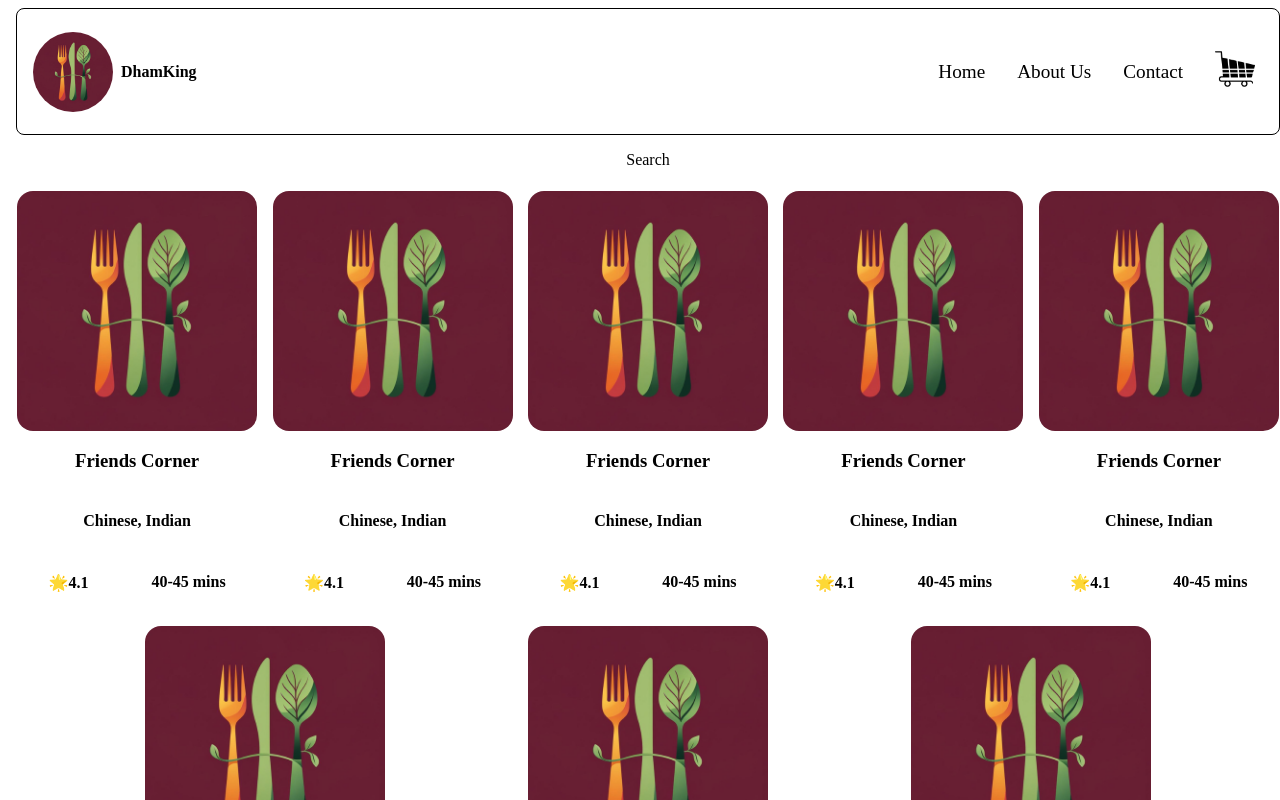
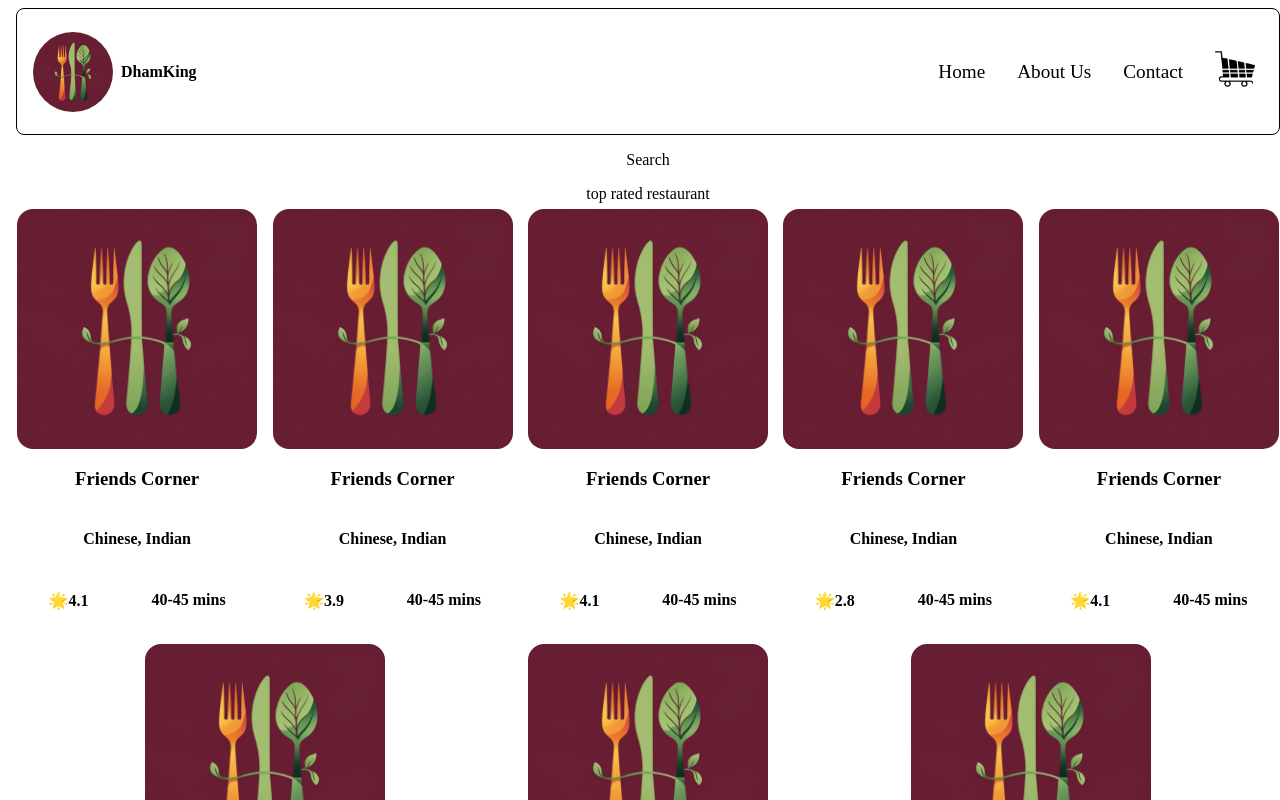
Before and after one commit to mohiit91/namaste-react, a React (Vite) app: page / in a window 1280 px wide. Shown: the top 800 px of the page. Built offline with nearby package versions, Linux system fonts and the light colour scheme; no server answers.

Commit message:
Live Api added

```diff
--- a/src/App.js
+++ b/src/App.js
@@ -4,11 +4,6 @@ import ReactDOM from "react-dom/client";
 import logo from "../images/logo.png";
 import Header from "./components/Header";
 import Body from "./components/Body";
-
-
-
-
-
 
 const App = () => {
   return (
--- a/src/components/Body.jsx
+++ b/src/components/Body.jsx
@@ -1,13 +1,42 @@
 import Restaurant from "./Restaurant";
 import resList from "../utils/mockData";
+import { useState, useEffect  } from "react";
 
 const Body = () => {
+
+  const [list, setList] = useState(resList);
+
+  useEffect(() => {
+    fetchData();
+  },[]);
+
+const fetchData = async () =>{
+  const data = await fetch("https://www.swiggy.com/dapi/restaurants/list/v5?lat=28.63270&lng=77.21980&is-seo-homepage-enabled=true&page_type=DESKTOP_WEB_LISTING");
+  const json = await data.json();
+  console.log(json);
+  console.log(json.data.cards[4].card.card.gridElements.infoWithStyle.restaurants);
+};
+
+
   return (
     <div className="body">
       <div className="search">Search</div>
+      <div
+        className="btn" onClick={()=>{
+          filteredList = list.filter( (restaurant) => restaurant.stars > 4 );
+          setList(filteredList);
+        }}>top rated restaurant</div>
       <div className="res-container">
-        {resList.map((restaurant) => {
-          return <Restaurant key={restaurant.key}  resName={restaurant.resName} cuisine={restaurant.cuisine} stars={restaurant.stars} eta={restaurant.eta} />
+        {list.map((restaurant) => {
+          return (
+            <Restaurant
+              key={restaurant.key}
+              resName={restaurant.resName}
+              cuisine={restaurant.cuisine}
+              stars={restaurant.stars}
+              eta={restaurant.eta}
+            />
+          );
         })}
         {/* <Restaurant resName="Friends Corner" cuisine="Chinese, Indian" stars="4.1" eta="40-45 mins" /> */}
         {/* <Restaurant resName="Green Chick Chop" cuisine="Starters" stars="4.0" eta="20-25 mins" /> */}
--- a/src/utils/mockData.js
+++ b/src/utils/mockData.js
@@ -2,51 +2,50 @@ const resList = [{
   key: 1,
   resName: "Friends Corner",
   cuisine: "Chinese, Indian",
-  stars: "4.1",
+  stars: 4.1,
   eta: "40-45 mins"
 },{
     key: 2,
   resName: "Friends Corner",
   cuisine: "Chinese, Indian",
-  stars: "4.1",
+  stars: 3.9,
   eta: "40-45 mins"
 },{
     key: 3,
   resName: "Friends Corner",
   cuisine: "Chinese, Indian",
-  stars: "4.1",
+  stars: 4.1,
   eta: "40-45 mins"
 },{
     key: 4,
   resName: "Friends Corner",
   cuisine: "Chinese, Indian",
-  stars: "4.1",
+  stars: 2.8,
   eta: "40-45 mins"
 },{
     key: 5,
   resName: "Friends Corner",
   cuisine: "Chinese, Indian",
-  stars: "4.1",
+  stars: 4.1,
   eta: "40-45 mins"
 },{
     key: 6,
   resName: "Friends Corner",
   cuisine: "Chinese, Indian",
-  stars: "4.1",
+  stars: 1,
   eta: "40-45 mins"
 },{
     key: 7,
   resName: "Friends Corner",
   cuisine: "Chinese, Indian",
-  stars: "4.1",
+  stars: 4.1,
   eta: "40-45 mins"
 },{
     key: 8,
   resName: "Friends Corner",
   cuisine: "Chinese, Indian",
-  stars: "4.1",
+  stars: 4.1,
   eta: "40-45 mins"
 }];
 
-
 export default resList;
```
